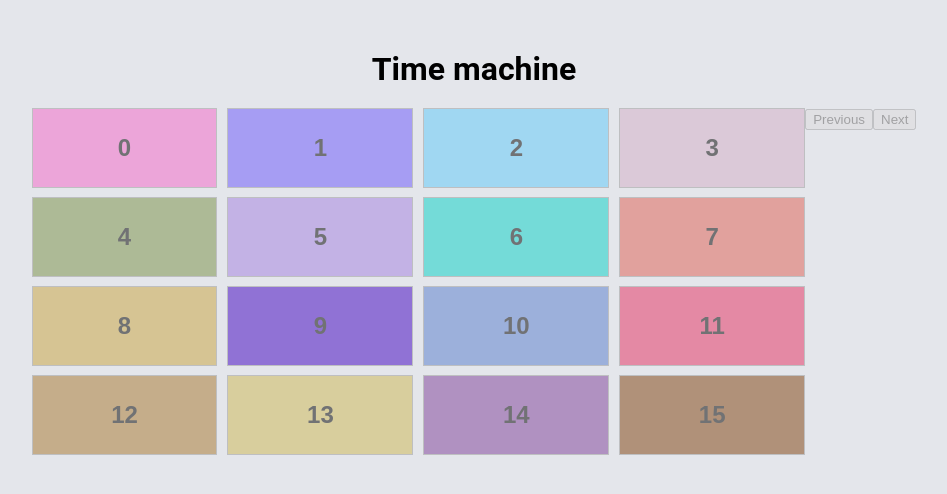
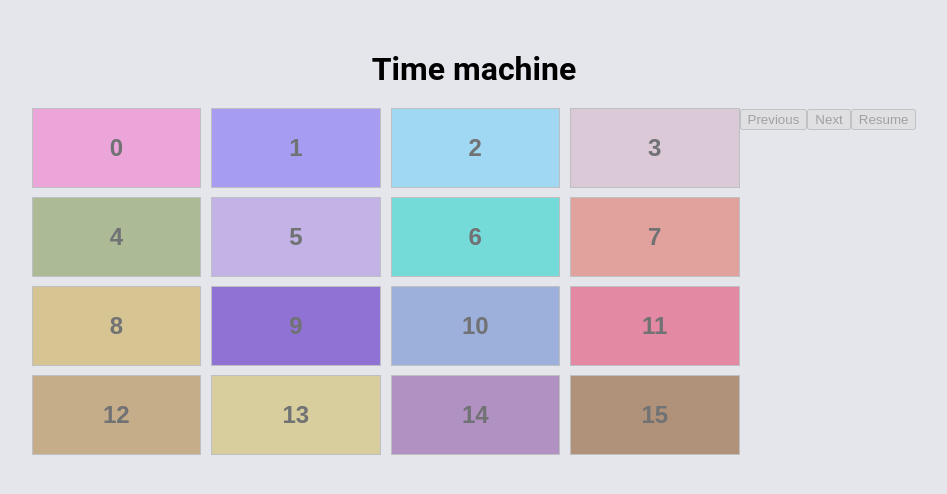
Before and after one commit to DanDPV/Applaudo-Trainee-week-7, a React (Create React App) app: page / in a window 1280 px wide. Shown: the top 494 px of the page, without its empty margins (166-1113 px from the left). Built offline with nearby package versions, Linux system fonts and the light colour scheme.

Commit message:
:sparkles: Implement resume button

```diff
--- a/src/components/TimeMachineMenu/TimeMachineMenu.tsx
+++ b/src/components/TimeMachineMenu/TimeMachineMenu.tsx
@@ -5,12 +5,14 @@ interface ITimeMachineMenu {
   currentPosition: number;
   timeLength: number;
   getPreviousValue(step: number): void;
+  handleReset(): void;
 }
 
 const TimeMachineMenu = ({
   currentPosition,
   timeLength,
   getPreviousValue,
+  handleReset,
 }: ITimeMachineMenu) => {
   const [isDisabledPrevious, setIsDisabledPrevious] = useState<boolean>(true);
   const [isDisabledNext, setIsDisabledNext] = useState<boolean>(true);
@@ -43,6 +45,13 @@ const TimeMachineMenu = ({
       >
         Next
       </button>
+      <button
+        type="button"
+        disabled={isDisabledNext}
+        onClick={() => handleReset()}
+      >
+        Resume
+      </button>
     </div>
   );
 };
```
